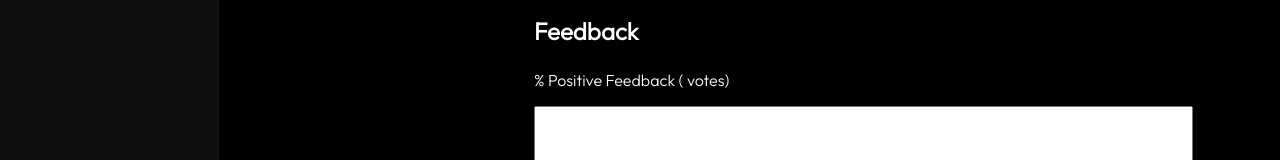
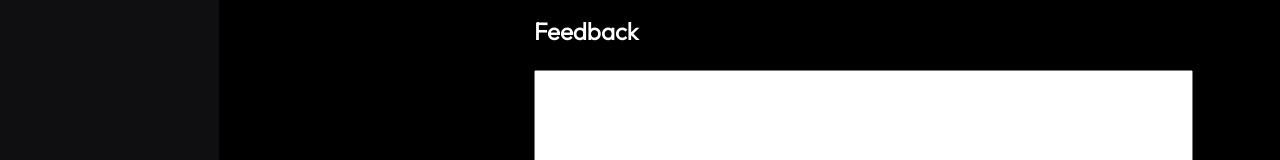
Before and after one commit to atharvabhide/DevFinder, a React (Vite) app: page /projects/project in a window 1280 px wide. Shown: the part 316-476 px from the top of the page. Built offline with nearby package versions, Linux system fonts and the light colour scheme.

Commit message:
remove feedback

```diff
--- a/src/pages/Projects/IndividualProject/IndividualProject.jsx
+++ b/src/pages/Projects/IndividualProject/IndividualProject.jsx
@@ -142,9 +142,9 @@ export const IndividualProject = (props) => {
             <p className={styles.feedback}>
               <b>Feedback</b>
             </p>
-            <p className={styles.feedbackInfo}>
+            {/* <p className={styles.feedbackInfo}>
               {myData.voteRatio}% Positive Feedback ({myData.voteTotal} votes)
-            </p>
+            </p> */}
 
             <textarea
               className={styles.commentSection}
```
